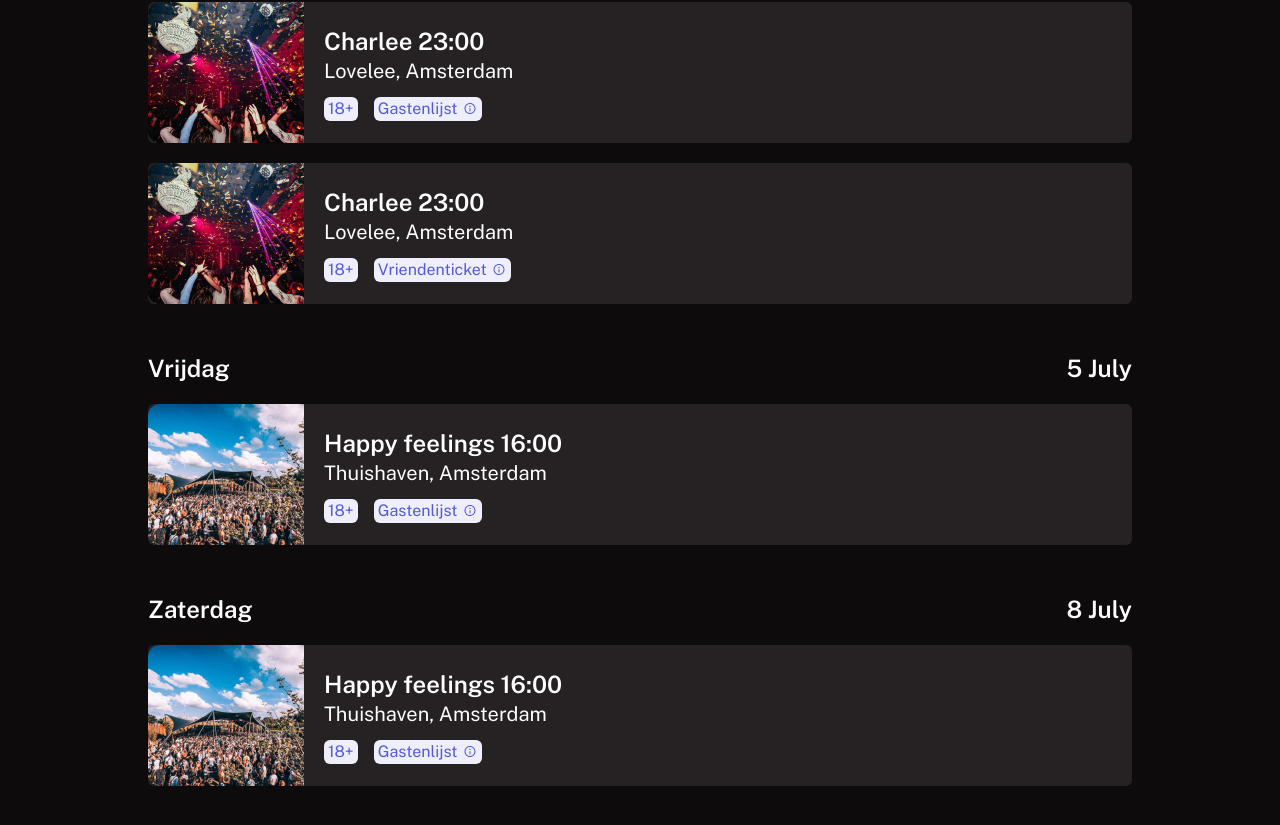
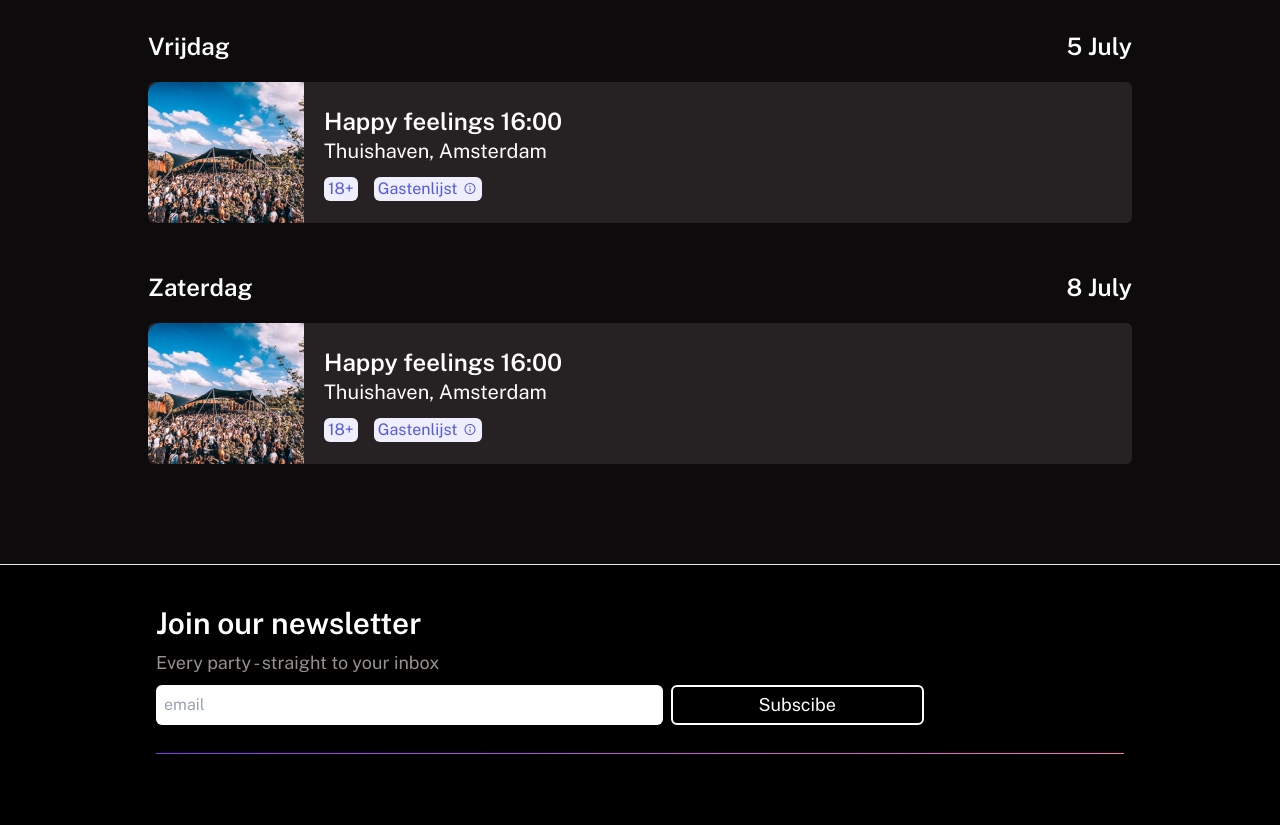
Before and after one commit to adithyanajay/22N-landing-page, a React (Vite) app: page / in a window 1280 px wide. Shown: the part 1595-2420 px from the top of the page. Built offline with nearby package versions, Linux system fonts and the light colour scheme.

Commit message:
footer updated and line added

```diff
--- a/src/components/Footer.jsx
+++ b/src/components/Footer.jsx
@@ -2,10 +2,10 @@ import Newsletter from "./Newsletter";
 
 function Footer() {
   return (
-    <footer className="bg-deep-black">
+    <footer className="bg-deep-black border-t border-color-grey-700 ">
       <Newsletter />
       <div className="container w-full mx-auto text-center text-color-grey-500 text-sm pb-10 md:flex justify-center md:max-w-screen-md ">
-        <div className="container md:flex gap-5 md:text-left">
+        <div className="container justify-center flex gap-5 md:text-left pb-5">
           <p>Privacy Policy</p>
           <p>Terms of Conditions</p>
         </div>
--- a/src/components/Newsletter.jsx
+++ b/src/components/Newsletter.jsx
@@ -2,7 +2,7 @@
 
 function Newsletter() {
   return (
-    <div className="newsletter bg-deep-black w-full flex flex-col px-4 gap-2 py-5 pt-10 max-w-screen-lg md:px-7 md:mx-auto pb-20 ">
+    <div className="gradient-border newsletter bg-deep-black w-full flex flex-col px-4 gap-2 py-5 pt-10 max-w-screen-lg md:px-7 md:mx-auto pb-20 ">
       <h1 className="text-2xl font-semibold lg:text-3xl">Join our newsletter</h1>
       <p className="text-color-grey-500 text-sm lg:text-lg">Every party - straight to your inbox</p>
       <form action="#" className="flex gap-2 max-w-screen-md">
--- a/src/constants/index.js
+++ b/src/constants/index.js
@@ -69,7 +69,7 @@ const Donderdag = [
     {
         img: show_img,
         img_desk: show_img_desk,
-        name: "Charlee",
+        name: "Freaky",
         time: "23:00",
         place: "Lovelee, Amsterdam",
         age: "18+",
@@ -79,7 +79,7 @@ const Donderdag = [
     {
         img: show_img,
         img_desk: show_img_desk,
-        name: "Charlee",
+        name: "Mimi",
         time: "23:00",
         place: "Lovelee, Amsterdam",
         age: "18+",
@@ -89,33 +89,14 @@ const Donderdag = [
     {
         img: show_img,
         img_desk: show_img_desk,
-        name: "Charlee",
-        time: "23:00",
-        place: "Lovelee, Amsterdam",
-        age: "18+",
-        ticket: "Gastenlijst",
-        tooltip: "We zetten jouw naam op de gastenlijst, <br />zodat je gratis of goedkoper<br /> naar binnen kan."
-    },
-    {
-        img: show_img,
-        img_desk: show_img_desk,
-        name: "Charlee",
-        time: "23:00",
-        place: "Lovelee, Amsterdam",
-        age: "18+",
-        ticket: "Gastenlijst",
-        tooltip: "We zetten jouw naam op de gastenlijst, <br />zodat je gratis of goedkoper<br /> naar binnen kan."
-
-    },{
-        img: show_img,
-        img_desk: show_img_desk,
-        name: "Charlee",
+        name: "Super Social",
         time: "23:00",
         place: "Lovelee, Amsterdam",
         age: "18+",
         ticket: "Vriendenticket",
         tooltip: "Voor dit event verzekeren wij jou<br />van het aller goedkoopste <br />kaartje doormiddel een vriendenticket."
     },
+
 ]
 
 const Vrijdag = [
--- a/src/index.css
+++ b/src/index.css
@@ -33,3 +33,10 @@
 .app {
   width: 100%;
 }
+
+.gradient-border::after {
+  content: "";
+  background-image: linear-gradient(90deg, #8932F6 0%, #F971BA 100%);
+  height: 1px;
+  margin-top: 20px;
+}
```
